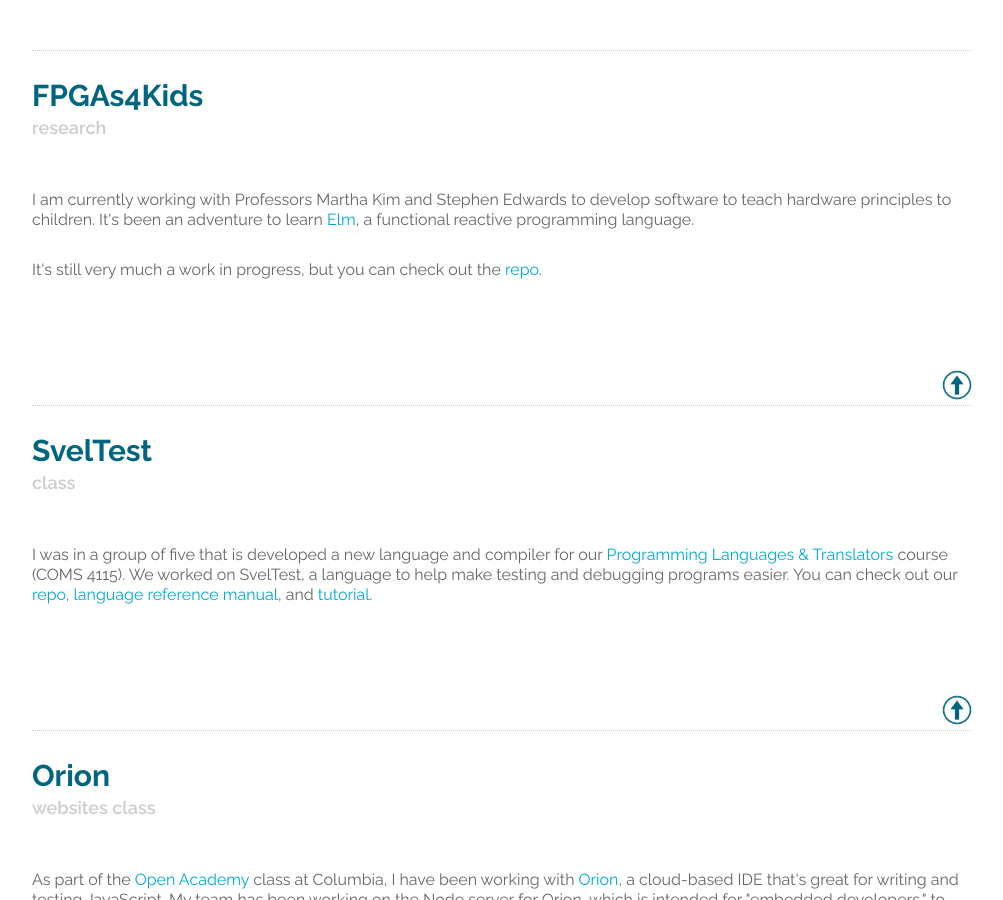
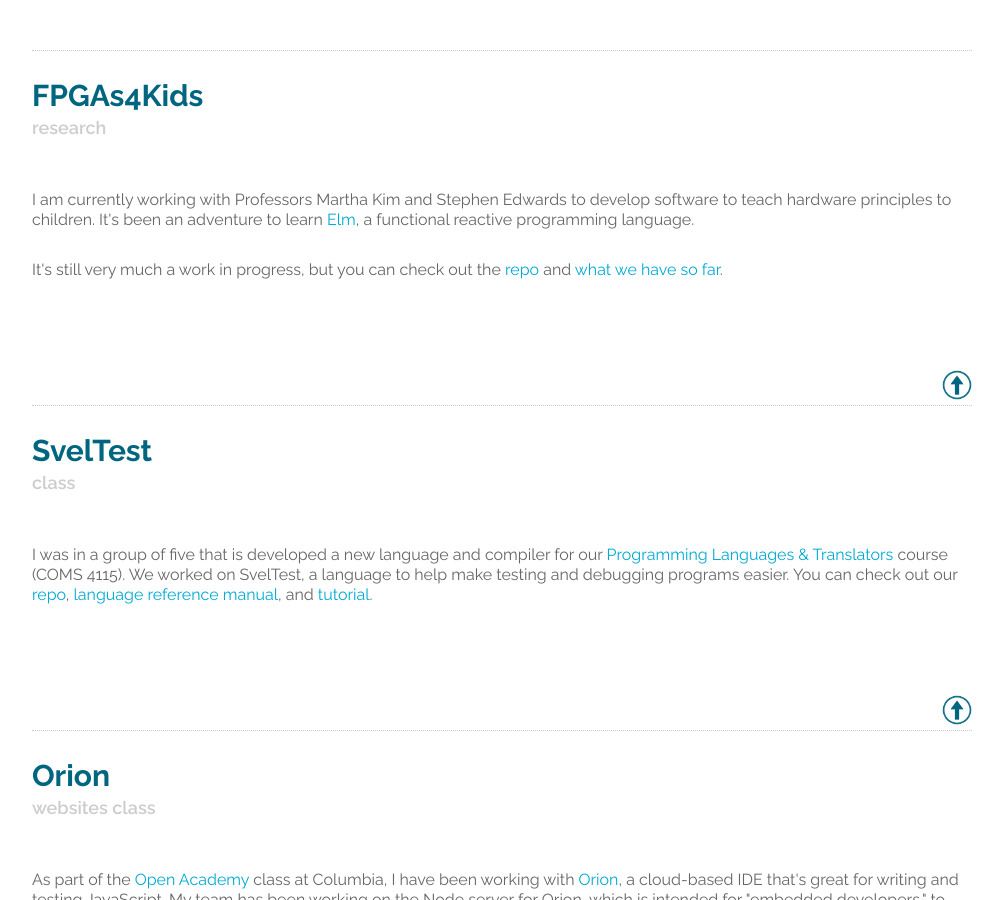
Before and after one commit to kaitlinhuben/kaitlinhuben.github.io, a Jekyll site: the page built from projects.html, in a window 1280 px wide and 900 px high, scrolled down 535 px. Shown: the whole window, without its empty margins (138-1141 px from the left). Built offline with Jekyll 4.4.1, drawn with Linux system fonts in a browser that asks for light colours.

Commit message:
Updated FPGAs4Kids project description

```diff
--- a/_data/projects.yml
+++ b/_data/projects.yml
@@ -3,7 +3,7 @@
   categories: research
   description: |
     <p>I am currently working with Professors Martha Kim and Stephen Edwards to develop software to teach hardware principles to children. It's been an adventure to learn <a href="http://www.elm-lang.org">Elm</a>, a functional reactive programming language.</p>
-    <p>It's still very much a work in progress, but you can check out the <a href="http://www.github.com/kaitlinhuben/logic-game">repo</a>.</p>
+    <p>It's still very much a work in progress, but you can check out the <a href="http://www.github.com/kaitlinhuben/FPGAs4Kids">repo</a> and <a href="http://kaitlinhuben.github.io/FPGAs4Kids">what we have so far</a>.</p>
 
 - name: SvelTest
   link: Sveltest
```
